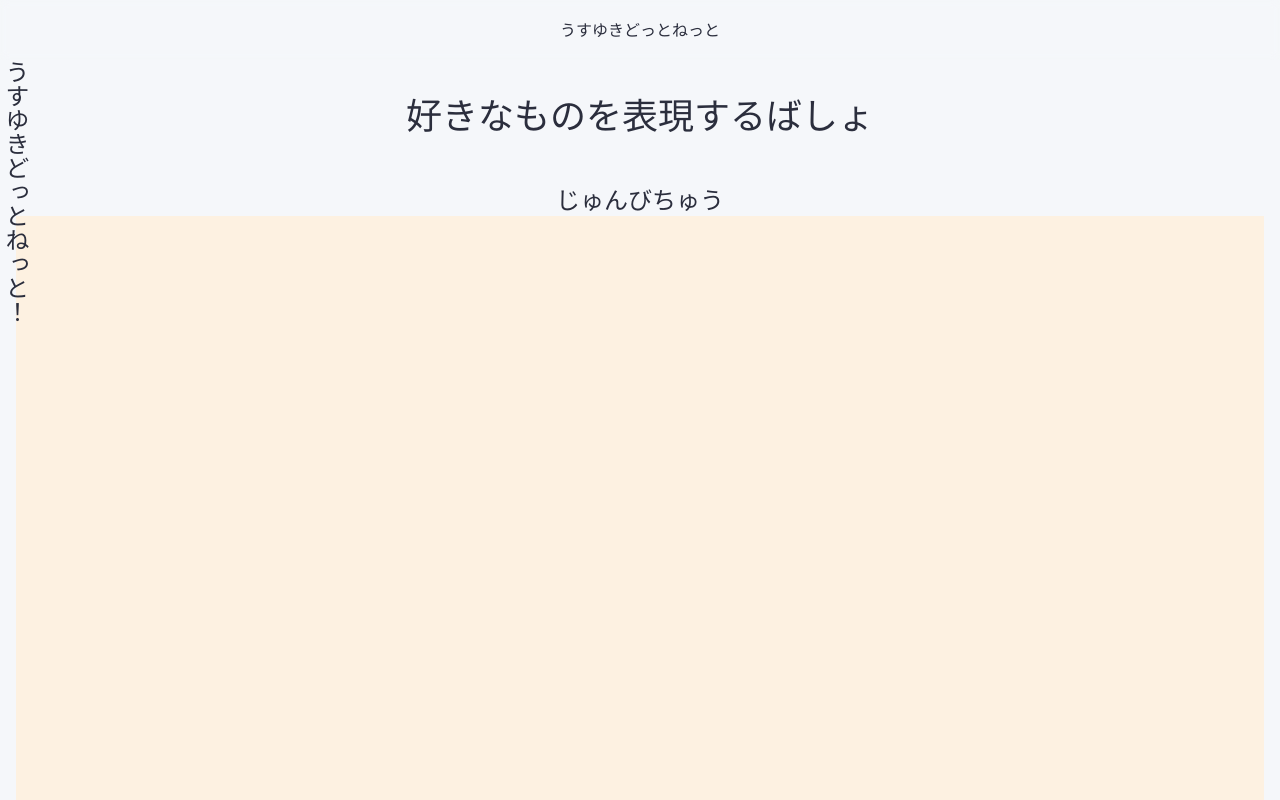
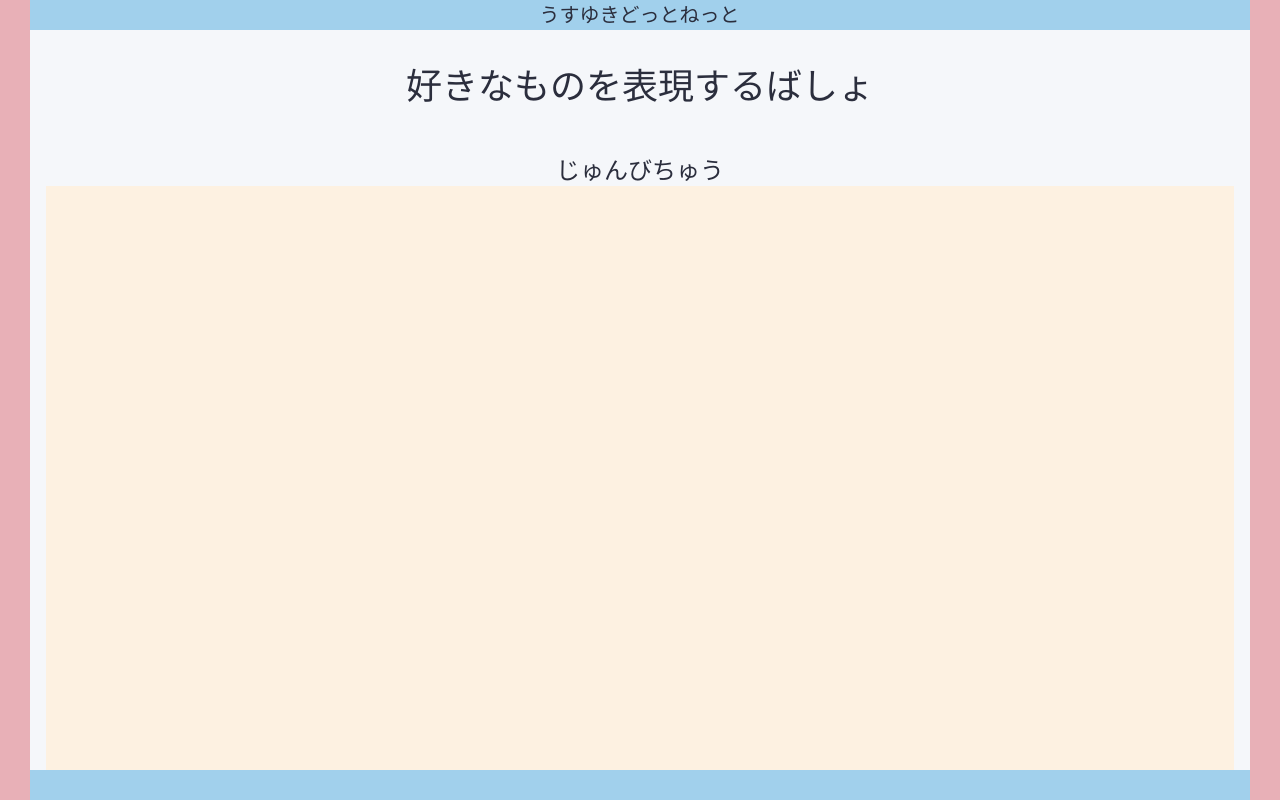
Before and after one commit to usuyuki/portfolio_2023_spring, a SvelteKit app: page /oretoku in a window 1280 px wide. Shown: the top 800 px of the page. Built offline with nearby package versions, Linux system fonts and the light colour scheme; a web font is replaced by a local one.

Commit message:
feat フレームを追加

```diff
--- a/src/app.css
+++ b/src/app.css
@@ -20,6 +20,8 @@
 	--footer-height: 120px;
 	--main-padding-top: 20px;
 	--main-max-width: 1300px;
+	--tb-frame-width: 30px;
+	--lr-frame-width: 30px;
 
 	/* アニメーション */
 	/* オープニングの時間(以後送らせるためのdelay用) */
@@ -29,12 +31,15 @@
 	/* SNSのうごきのあと、アクセスカウンタの動きが終わった時間 */
 	--after-access-counter-time: calc(var(--after-sns-time) + 3400ms);
 }
+/* スマホ向け */
 @media screen and (max-width: 640px) {
 	:root {
 		--heder-height: 60px;
 		--footer-height: 120px;
 		--main-padding-top: 20px;
 		--main-max-width: 1300px;
+		--tb-frame-width: 25px;
+		--lr-frame-width: 15px;
 	}
 }
 
@@ -45,9 +50,9 @@ body {
 }
 
 main {
-	padding: 1rem;
+	padding: 1rem calc(1rem + var(--lr-frame-width));
 	max-width: var(--main-max-width);
-	margin: 0 auto;
+	margin: var(--tb-frame-width) auto;
 	min-height: calc(100vh - var(--heder-height) - var(--footer-height));
 	padding-top: var(--main-padding-top);
 }
--- /dev/null
+++ b/src/lib/components/atom/frame/ScreenFrame.svelte
@@ -0,0 +1,69 @@
+<!-- 画面の上下左右に帯を作る -->
+<div class="z-10">
+	<header id="top" class="flex justify-center items-center">
+		<a href="/">
+			<p class="text-center text-sm md:text-xl">うすゆきどっとねっと</p>
+		</a>
+	</header>
+	<div id="bottom" />
+	<div id="left" class="" />
+	<div id="right" />
+</div>
+
+<style>
+	@keyframes typing {
+		from {
+			width: 0;
+		}
+	}
+	@keyframes caret {
+		50% {
+			border-color: var(--black);
+		}
+	}
+	@keyframes fadeout {
+		50% {
+			border-right: 0;
+		}
+	}
+
+	p {
+		border-right: 0.08em solid;
+		border-color: transparent;
+		overflow: hidden;
+		white-space: nowrap;
+		animation: typing 3s steps(10, end), caret 0.5s step-end 10;
+	}
+	#left {
+		position: fixed;
+		top: 0;
+		left: 0;
+		width: var(--lr-frame-width);
+		height: 100%;
+		background-color: var(--pink);
+	}
+	#right {
+		position: fixed;
+		top: 0;
+		right: 0;
+		width: var(--lr-frame-width);
+		height: 100%;
+		background-color: var(--pink);
+	}
+	#top {
+		position: fixed;
+		top: 0;
+		right: 0;
+		width: 100%;
+		height: var(--tb-frame-width);
+		background-color: var(--blue);
+	}
+	#bottom {
+		position: fixed;
+		bottom: 0;
+		left: 0;
+		width: 100%;
+		height: var(--tb-frame-width);
+		background-color: var(--blue);
+	}
+</style>
--- a/src/lib/components/molecule/header/Header.svelte
+++ /dev/null
@@ -1,39 +0,0 @@
-<header>
-	<a href="/">
-		<p class="text-center">うすゆきどっとねっと</p>
-	</a>
-</header>
-
-<style>
-	header {
-		height: var(--heder-height);
-		backdrop-filter: blur(4px);
-		display: flex;
-		justify-content: center;
-		align-items: center;
-	}
-	@keyframes typing {
-		from {
-			width: 0;
-		}
-	}
-	@keyframes caret {
-		50% {
-			border-color: var(--black);
-		}
-	}
-	@keyframes fadeout {
-		50% {
-			border-right: 0;
-		}
-	}
-
-	p {
-		width: 10em;
-		border-right: 0.08em solid;
-		border-color: transparent;
-		overflow: hidden;
-		white-space: nowrap;
-		animation: typing 3s steps(10, end), caret 0.5s step-end 10;
-	}
-</style>
--- a/src/lib/components/molecule/menu/LeftMenu.svelte
+++ b/src/lib/components/molecule/menu/LeftMenu.svelte
@@ -1,3 +1 @@
-<div class="fixed invisible md:visible">
-	<h1 class="font-sans text-2xl tategaki">うすゆきどっとねっと！</h1>
-</div>
+<div class="fixed invisible md:visible z-20" />
--- a/src/routes/+layout.svelte
+++ b/src/routes/+layout.svelte
@@ -1,13 +1,13 @@
 <script lang="ts">
+	import ScreenFrame from '$lib/components/atom/frame/ScreenFrame.svelte';
 	import Footer from '$lib/components/molecule/footer/Footer.svelte';
-	import Header from '$lib/components/molecule/header/Header.svelte';
 	import LeftMenu from '$lib/components/molecule/menu/LeftMenu.svelte';
 	import '../app.css';
 </script>
 
-<Header />
 <LeftMenu />
 <main>
 	<slot />
 </main>
 <Footer />
+<ScreenFrame />
```
